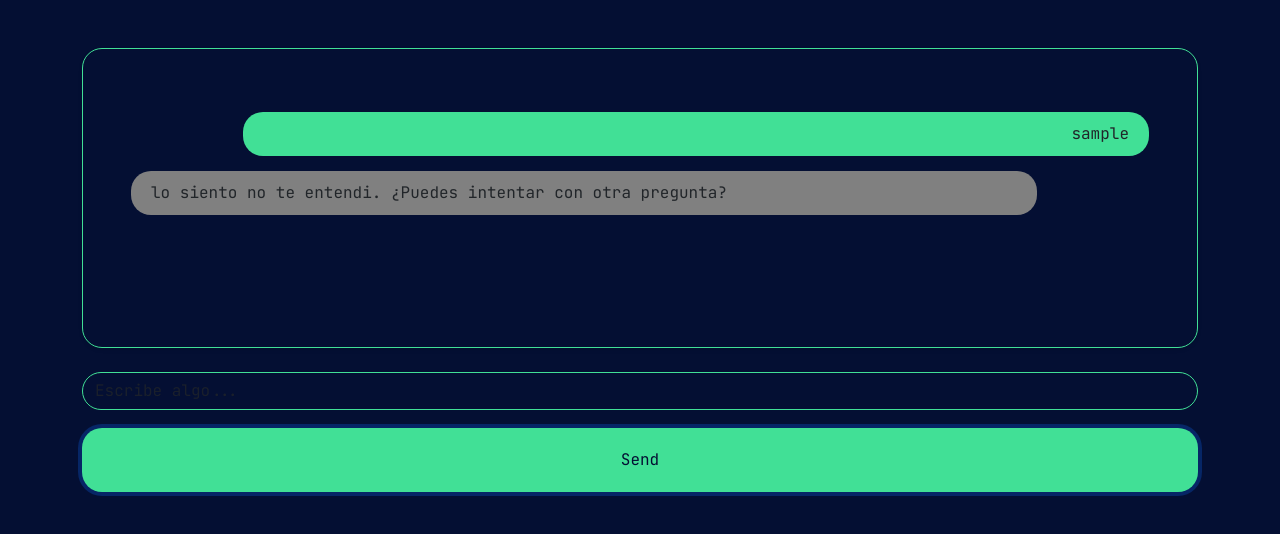
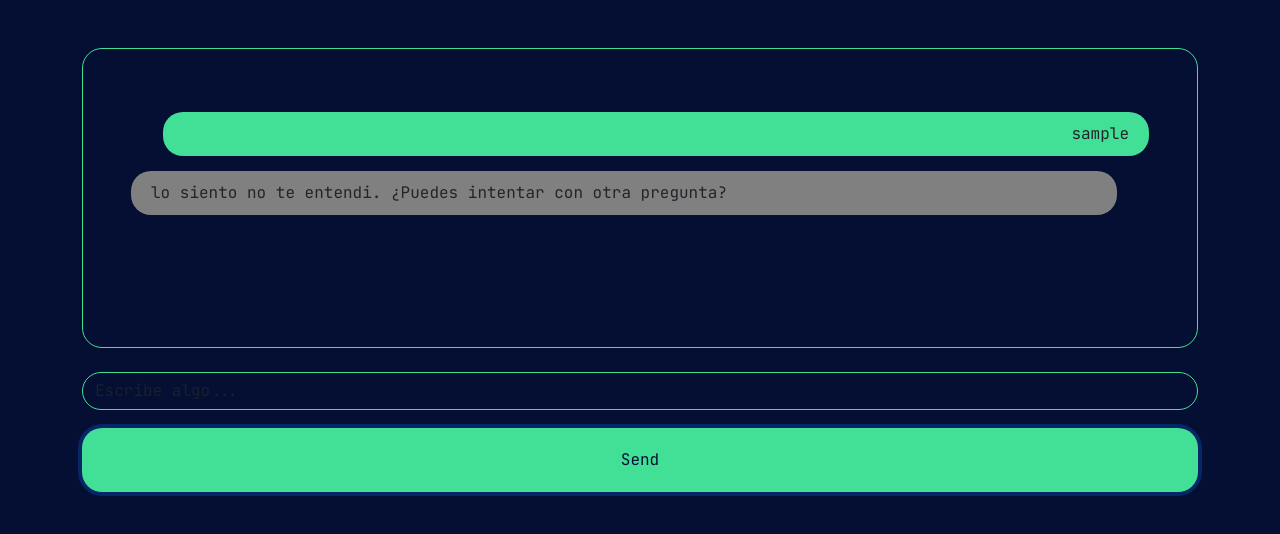
Before and after one commit to SteveArtavia/chatbot, a plain HTML site: page index.html in a window 1280 px wide. Both pictures are taken after typing "Sample" into the empty fields and a click on the button "Send". Drawn offline with nearby package versions, Linux system fonts and the light colour scheme.

Commit message:
Actualizar style.css

```diff
--- a/style.css
+++ b/style.css
@@ -21,7 +21,7 @@ body{
     color: --background;
     padding: 10px 20px;
     border-radius: 20px;
-    margin: 15px 0 0 7em;
+    margin: 15px 0 0 2em;
 }
 .botMessage{
     display: flex;
@@ -30,7 +30,7 @@ body{
     color: --background;
     padding: 10px 20px;
     border-radius: 20px;
-    margin: 15px 7em 0 0;
+    margin: 15px 2em 0 0;
 }
 ::-webkit-scrollbar{
     width: 0px;
```
